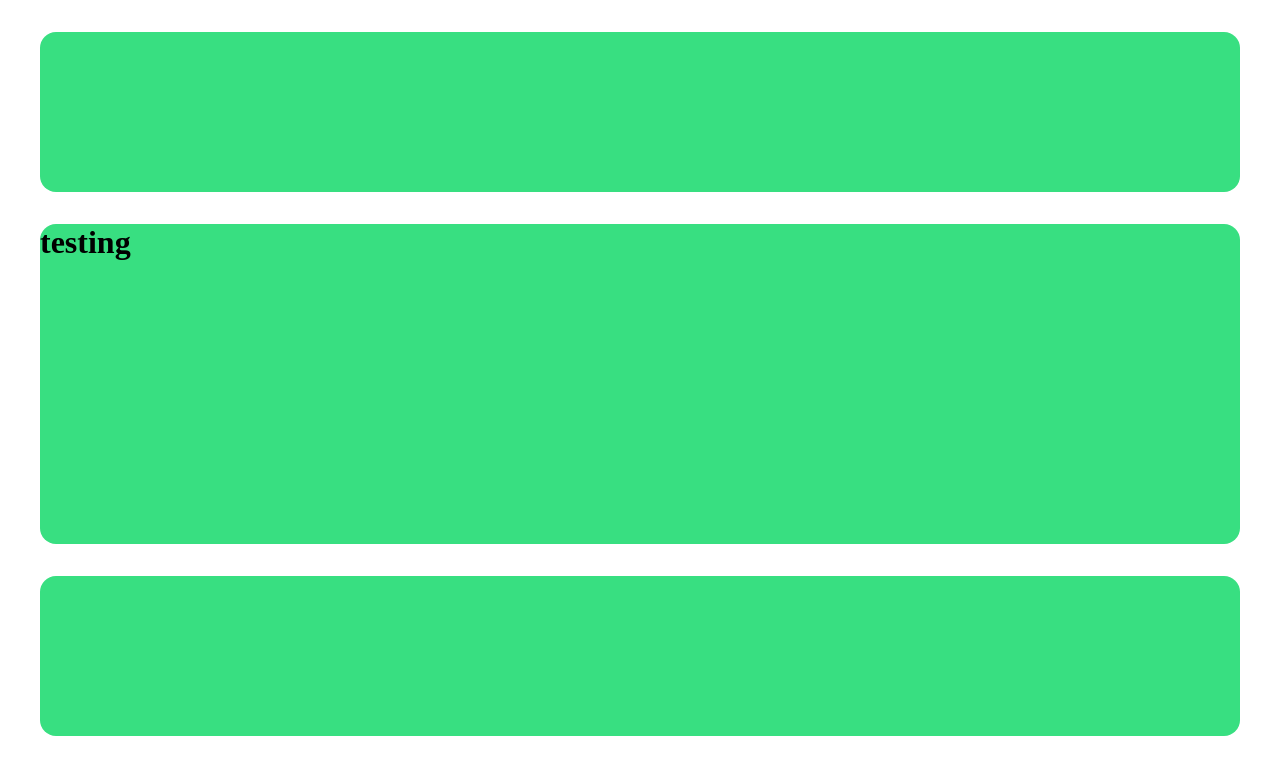
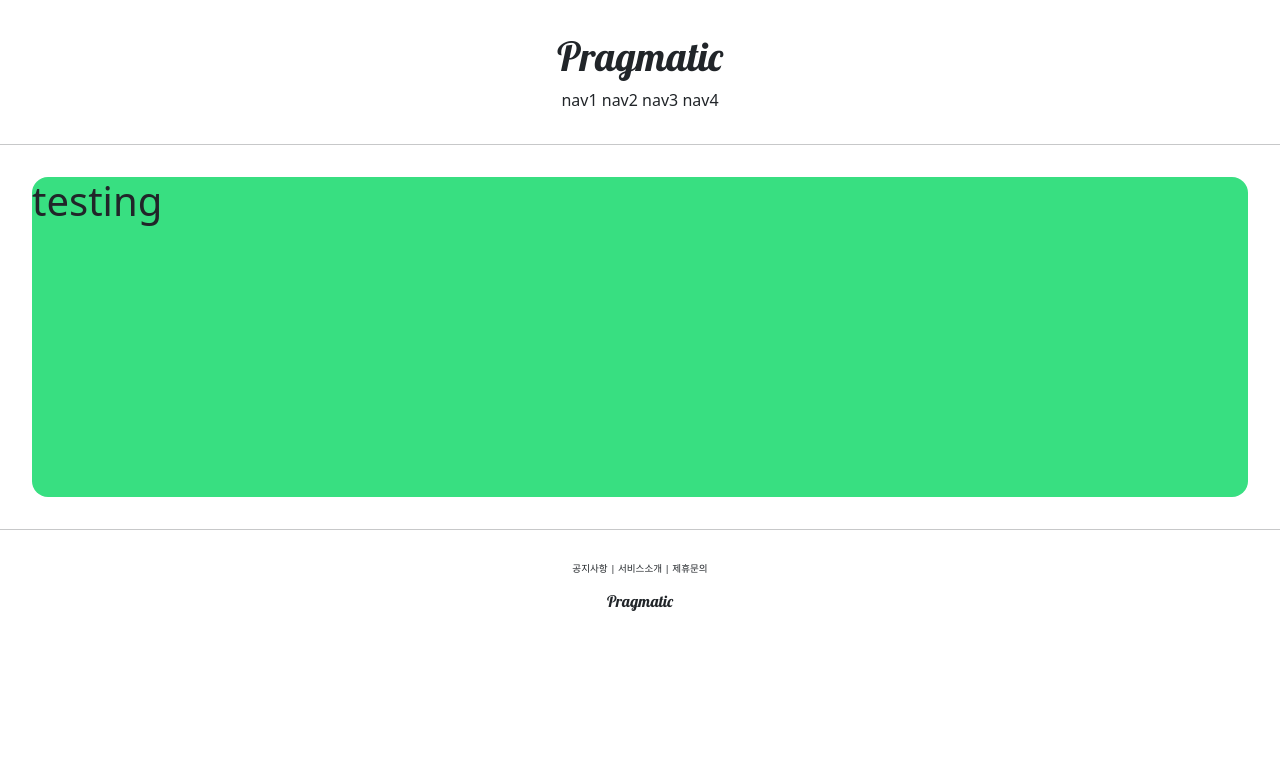
Before and after one commit to mingsungk/pragmatic, a Django app: page /account/hello_world/ in a window 1280 px wide. Shown: the top 775 px of the page. Run offline with Django 3.2, Linux system fonts and the light colour scheme.

Commit message:
django course 10 commit

```diff
--- a/templates/base.html
+++ b/templates/base.html
@@ -7,8 +7,12 @@
 
     {% include 'header.html' %}
 
+    <hr>
+
     {% block content %}
     {% endblock %}
+
+    <hr>
 
     {% include 'footer.html' %}
 
--- a/templates/footer.html
+++ b/templates/footer.html
@@ -1,3 +1,12 @@
-    <div style="height: 10rem; background-color: #38df81; border-radius: 1rem; margin: 2rem;">
+    <div style="text-align:center; margin-top: 2rem;">
+
+        <div style="font-size: .6rem;">
+            <span>공지사항</span> |
+            <span>서비스소개</span> |
+           <span>제휴문의</span>
+        </div>
+        <div style="margin-top: 1rem;">
+            <h6 style="margin-top: 1rem; font-family: 'Lobster', cursive;">Pragmatic</h6>
+        </div>
 
     </div>
--- a/templates/head.html
+++ b/templates/head.html
@@ -1,4 +1,15 @@
 <head>
     <meta charset="UTF-8">
     <title>Pragmatic</title>
+
+    <!--  BOOTSTRAP LINK  -->
+    <link href="https://cdn.jsdelivr.net/npm/bootstrap@5.1.3/dist/css/bootstrap.min.css" rel="stylesheet"
+        integrity="sha384-1BmE4kWBq78iYhFldvKuhfTAU6auU8tT94WrHftjDbrCEXSU1oBoqyl2QvZ6jIW3" crossorigin="anonymous">
+
+    <!--  GOOGLE FONTS LINK  -->
+    <link rel="preconnect" href="https://fonts.googleapis.com">
+    <link rel="preconnect" href="https://fonts.gstatic.com" crossorigin>
+    <link href="https://fonts.googleapis.com/css2?family=Lobster&display=swap" rel="stylesheet">
+
+
 </head>
--- a/templates/header.html
+++ b/templates/header.html
@@ -1,3 +1,11 @@
-    <div style="height: 10rem; background-color: #38df81; border-radius: 1rem; margin: 2rem;">
-
+    <div style="text-align:center; margin: 2rem 0;">
+        <div>
+            <h1 style=" font-family: 'Lobster', cursive;">Pragmatic</h1>
+        </div>
+        <div>
+            <span>nav1</span>
+            <span>nav2</span>
+            <span>nav3</span>
+            <span>nav4</span>
+        </div>
     </div>
```
